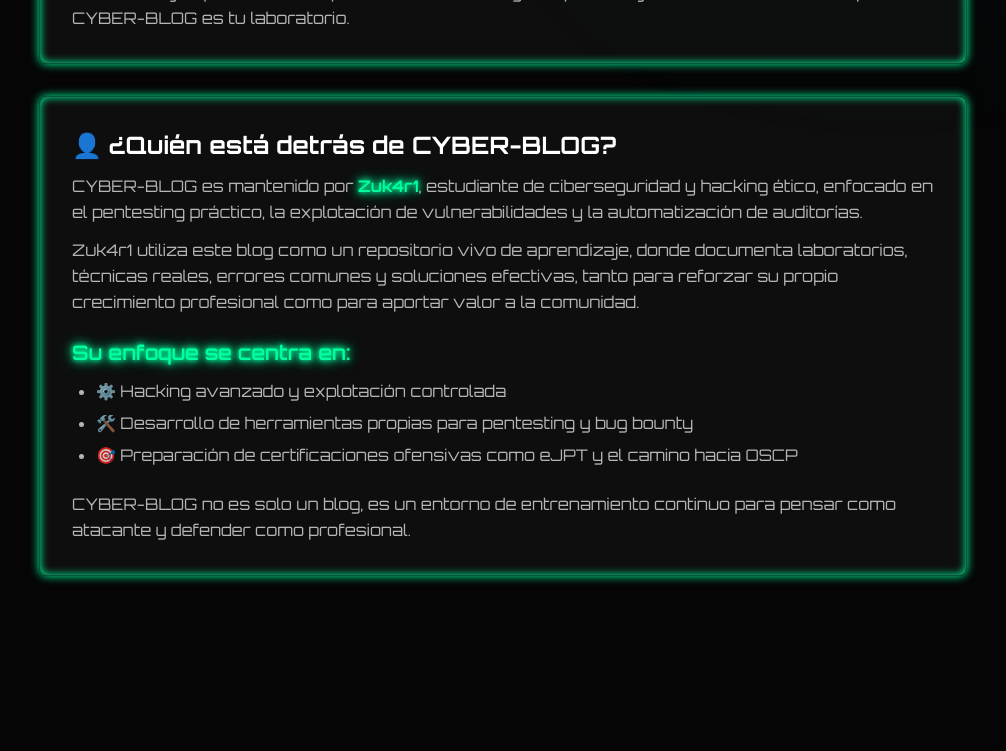
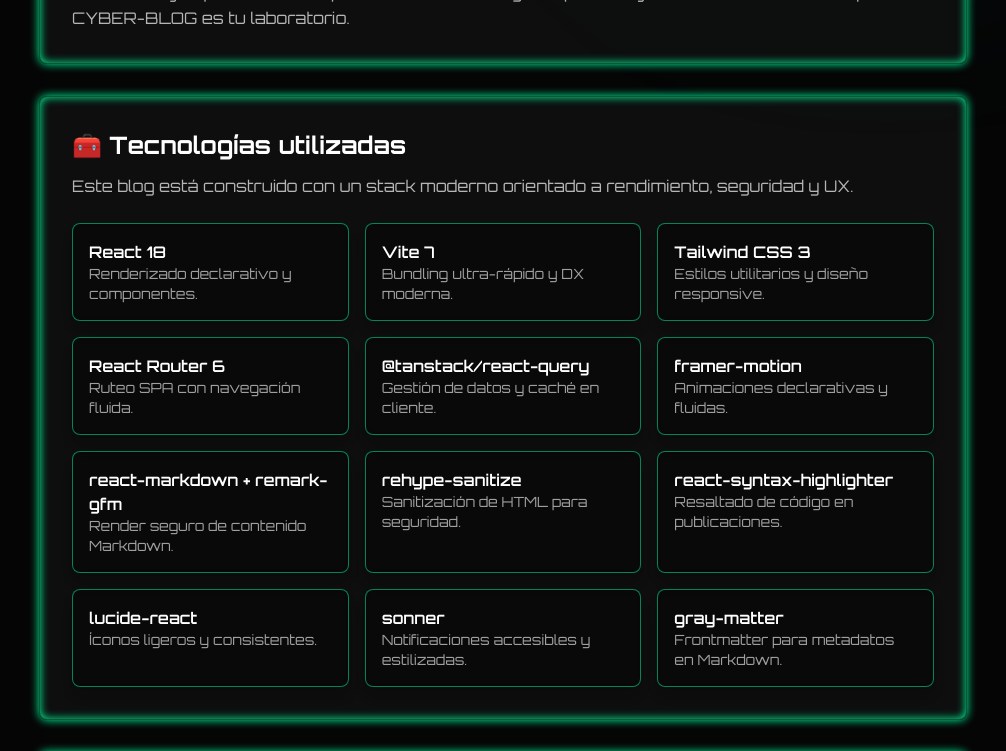
Before and after one commit to Zuk4r1/zuk4r1-blog, a React (Vite) app: page /about in a window 1280 px wide. Shown: the part 940-1691 px from the top of the page, without its empty margins (265-1271 px from the left). Before the commit the page ends 1612 px from the top, so only its background shows below. Built offline with nearby package versions, Linux system fonts and the light colour scheme.

Commit message:
Enhance About page with technology details
Added a section detailing the technologies used in the blog, including React, Vite, and Tailwind CSS. Updated the content to reflect the blog's focus on practical cybersecurity learning.

```diff
--- a/src/pages/About.tsx
+++ b/src/pages/About.tsx
@@ -58,6 +58,63 @@
       </div>
 
       <div className="bg-cyber-card/80 border border-cyber-border rounded-lg p-8 mb-8 glow-border">
+        <h2 className="text-2xl font-bold text-white mb-3">🧰 Tecnologías utilizadas</h2>
+        <p className="text-cyber-text/80 leading-relaxed mb-6">
+          Este blog está construido con un stack moderno orientado a rendimiento, seguridad y UX.
+        </p>
+        <div className="grid grid-cols-1 sm:grid-cols-2 md:grid-cols-3 gap-4">
+          <div className="glass-card p-4 rounded-lg border border-cyber-border/50">
+            <h4 className="text-white font-semibold">React 18</h4>
+            <p className="text-cyber-text/70 text-sm">Renderizado declarativo y componentes.</p>
+          </div>
+          <div className="glass-card p-4 rounded-lg border border-cyber-border/50">
+            <h4 className="text-white font-semibold">Vite 7</h4>
+            <p className="text-cyber-text/70 text-sm">Bundling ultra-rápido y DX moderna.</p>
+          </div>
+          <div className="glass-card p-4 rounded-lg border border-cyber-border/50">
+            <h4 className="text-white font-semibold">Tailwind CSS 3</h4>
+            <p className="text-cyber-text/70 text-sm">Estilos utilitarios y diseño responsive.</p>
+          </div>
+          <div className="glass-card p-4 rounded-lg border border-cyber-border/50">
+            <h4 className="text-white font-semibold">React Router 6</h4>
+            <p className="text-cyber-text/70 text-sm">Ruteo SPA con navegación fluida.</p>
+          </div>
+          <div className="glass-card p-4 rounded-lg border border-cyber-border/50">
+            <h4 className="text-white font-semibold">@tanstack/react-query</h4>
+            <p className="text-cyber-text/70 text-sm">Gestión de datos y caché en cliente.</p>
+          </div>
+          <div className="glass-card p-4 rounded-lg border border-cyber-border/50">
+            <h4 className="text-white font-semibold">framer-motion</h4>
+            <p className="text-cyber-text/70 text-sm">Animaciones declarativas y fluidas.</p>
+          </div>
+          <div className="glass-card p-4 rounded-lg border border-cyber-border/50">
+            <h4 className="text-white font-semibold">react-markdown + remark-gfm</h4>
+            <p className="text-cyber-text/70 text-sm">Render seguro de contenido Markdown.</p>
+          </div>
+          <div className="glass-card p-4 rounded-lg border border-cyber-border/50">
+            <h4 className="text-white font-semibold">rehype-sanitize</h4>
+            <p className="text-cyber-text/70 text-sm">Sanitización de HTML para seguridad.</p>
+          </div>
+          <div className="glass-card p-4 rounded-lg border border-cyber-border/50">
+            <h4 className="text-white font-semibold">react-syntax-highlighter</h4>
+            <p className="text-cyber-text/70 text-sm">Resaltado de código en publicaciones.</p>
+          </div>
+          <div className="glass-card p-4 rounded-lg border border-cyber-border/50">
+            <h4 className="text-white font-semibold">lucide-react</h4>
+            <p className="text-cyber-text/70 text-sm">Íconos ligeros y consistentes.</p>
+          </div>
+          <div className="glass-card p-4 rounded-lg border border-cyber-border/50">
+            <h4 className="text-white font-semibold">sonner</h4>
+            <p className="text-cyber-text/70 text-sm">Notificaciones accesibles y estilizadas.</p>
+          </div>
+          <div className="glass-card p-4 rounded-lg border border-cyber-border/50">
+            <h4 className="text-white font-semibold">gray-matter</h4>
+            <p className="text-cyber-text/70 text-sm">Frontmatter para metadatos en Markdown.</p>
+          </div>
+        </div>
+      </div>
+
+      <div className="bg-cyber-card/80 border border-cyber-border rounded-lg p-8 mb-8 glow-border">
         <h2 className="text-2xl font-bold text-white mb-3">👤 ¿Quién está detrás de CYBER-BLOG?</h2>
         <p className="text-cyber-text/80 leading-relaxed">
           CYBER-BLOG es mantenido por <span className="text-cyber-primary glow-text font-semibold">Zuk4r1</span>, estudiante de ciberseguridad y hacking ético,
```
